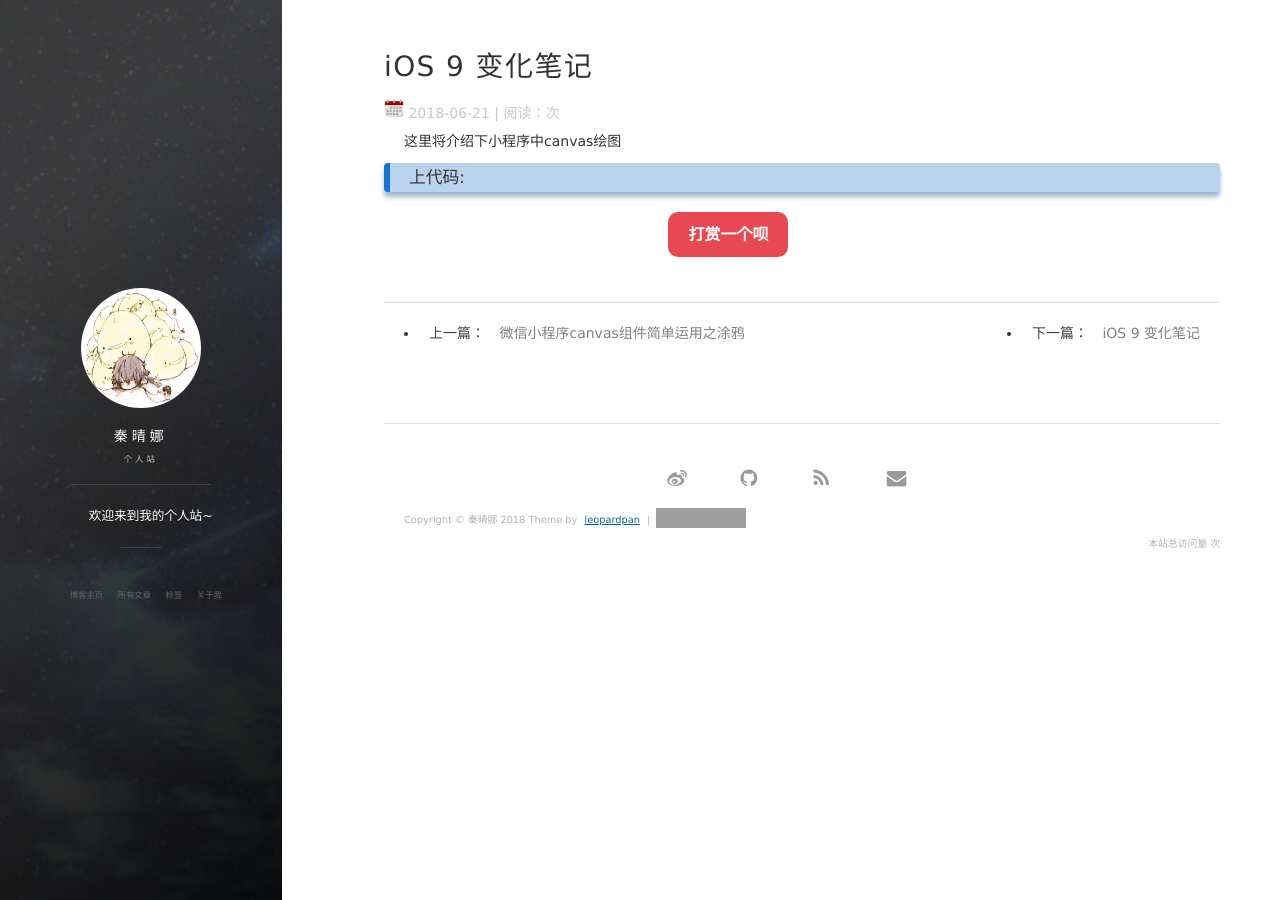
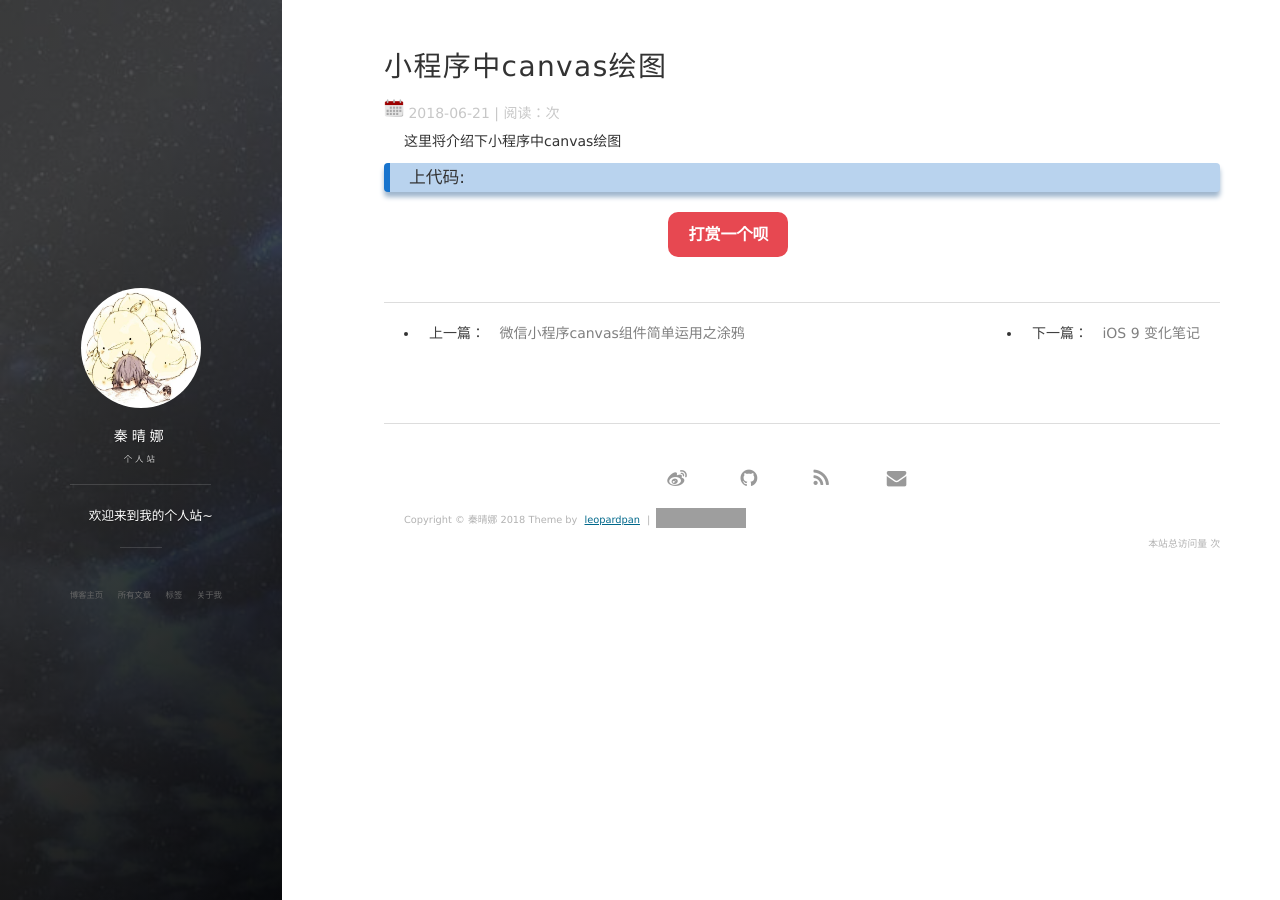
Before and after one commit to QINQQN/QINQQN.github.io, a Jekyll site: the page built from _posts/2018-05-21-iOS7_Note.md, in a window 1280 px wide. Built offline with Jekyll 4.4.1, drawn with Linux system fonts in a browser that asks for light colours; nearby versions of some CDN libraries; comment, search, counter and statistics services are not loaded; grey boxes are pictures that could not be loaded.

Commit message:
Update 2018-05-21-iOS7_Note.md

```diff
--- a/_posts/2018-05-21-iOS7_Note.md
+++ b/_posts/2018-05-21-iOS7_Note.md
@@ -1,6 +1,6 @@
 ---
 layout: post
-title: "iOS 9 变化笔记"
+title: "小程序中canvas绘图"
 date: 2018-06-21 18:15:06
 description: "iOS9 变化笔记, 以及工作中常遇到的问题"
 tag: iOS
```
